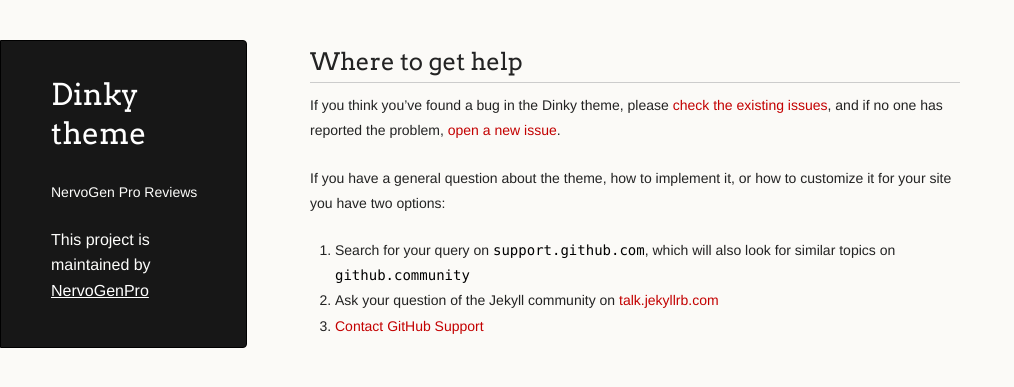
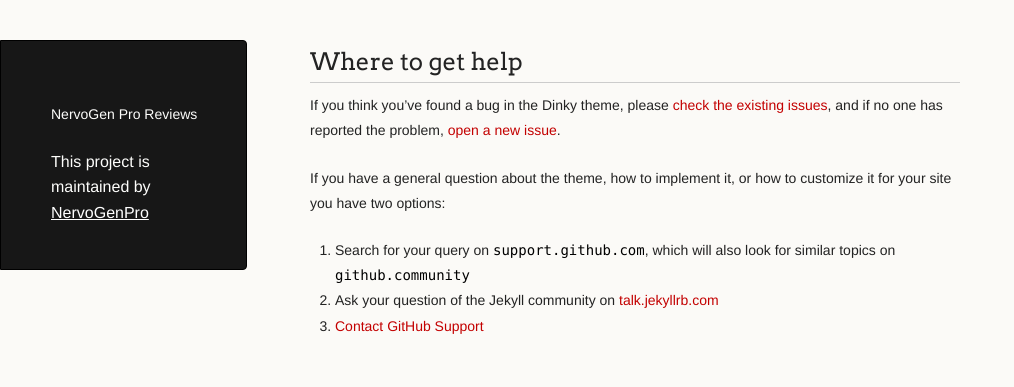
Before and after one commit to NervoGenPro/nervogen-pro, a Jekyll site: the page built from docs/SUPPORT.md, in a window 1280 px wide. Shown: the top 387 px of the page, without its empty margins (0-1014 px from the left). Built offline with Jekyll 4.4.1, drawn with Linux system fonts in a browser that asks for light colours; our own code applies the rules of GitHub Pages for plain Markdown files.

Commit message:
Update default.html

```diff
--- a/_layouts/default.html
+++ b/_layouts/default.html
@@ -16,7 +16,7 @@
   <body>
     <div class="wrapper">
       <header>
-        <h1 class="header">{{ site.title | default: site.github.repository_name }}</h1>
+        <h1 class="header">{{ head-custom.html }}</h1>
         <p class="header">{{}}</p>
 
         <ul>
```
